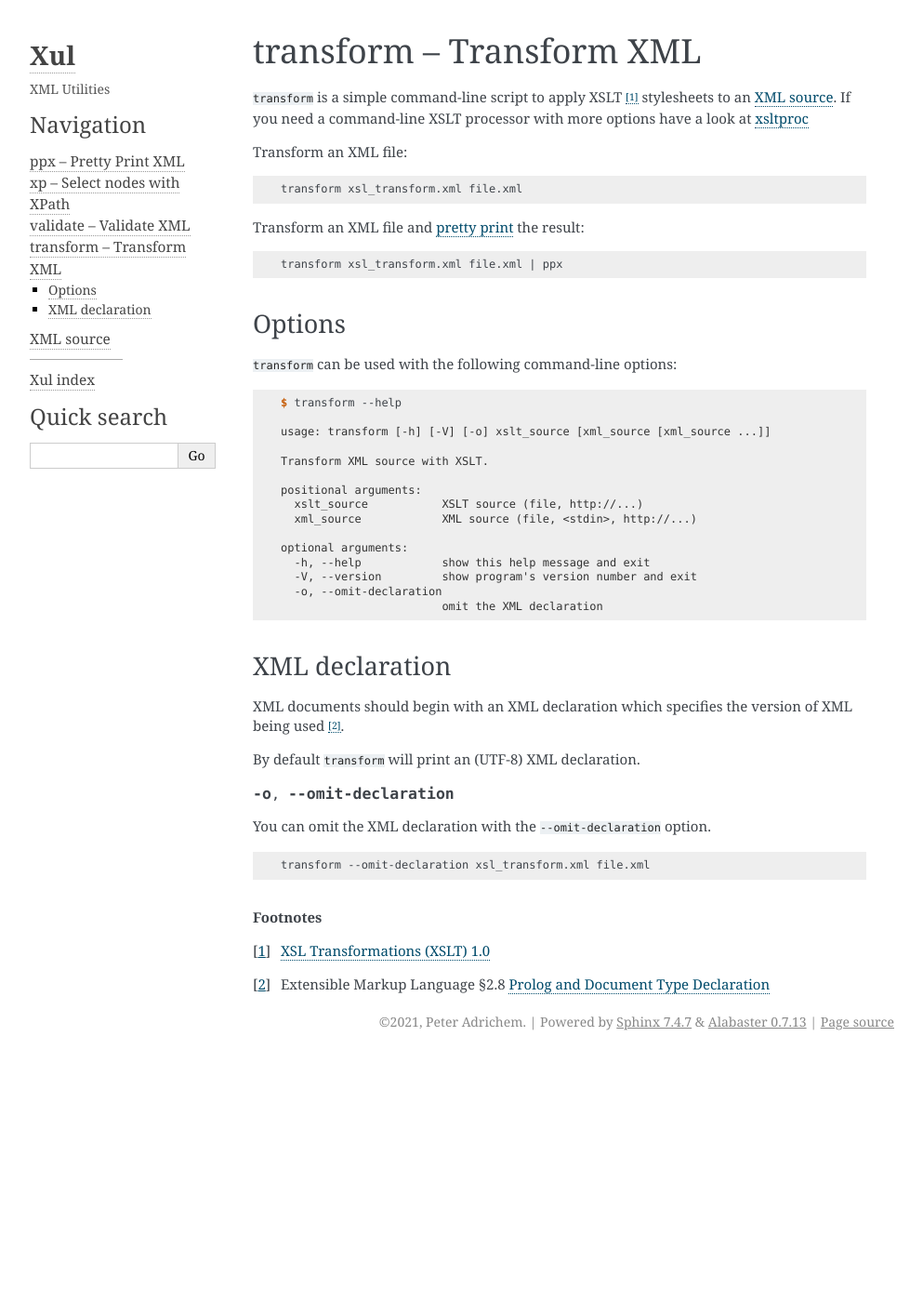
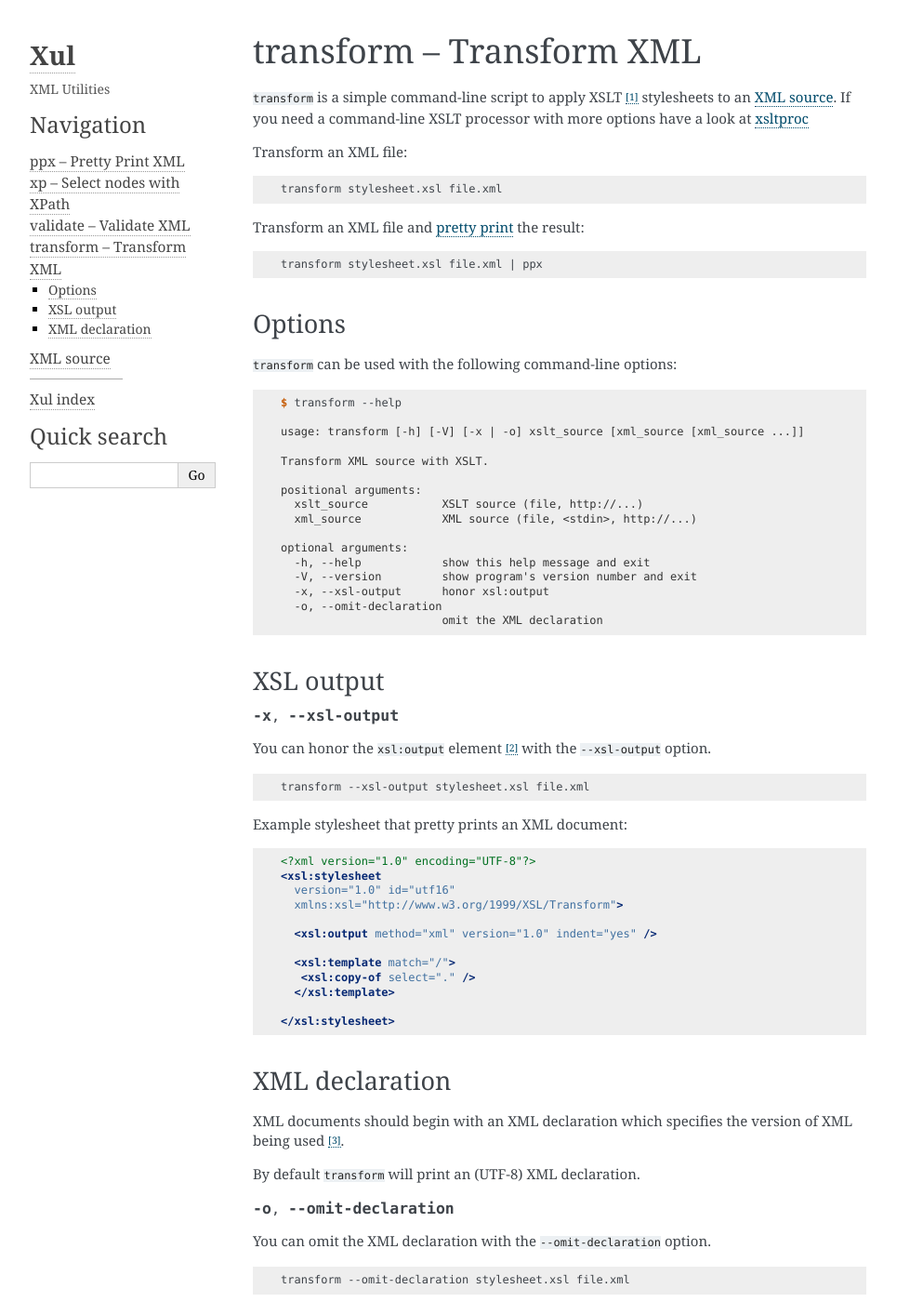
Before and after one commit to peteradrichem/Xul, a Sphinx documentation site: the page built from docs/transform.rst, in a window 1280 px wide and 1400 px high. Shown: the whole window at 93% size, without its empty margins (148-1141 px from the left). Built offline with Sphinx 7.4.7, drawn with Linux system fonts in a browser that asks for light colours; some of the changed text lies outside the part shown.

Commit message:
transform: --xsl-output option honors xsl:output.

```diff
--- a/docs/transform.rst
+++ b/docs/transform.rst
@@ -15,13 +15,13 @@ Transform an XML file:
 
 .. code-block:: bash
 
-   transform xsl_transform.xml file.xml
+   transform stylesheet.xsl file.xml
 
 Transform an XML file and :doc:`pretty print <ppx>` the result:
 
 .. code-block:: bash
 
-   transform xsl_transform.xml file.xml | ppx
+   transform stylesheet.xsl file.xml | ppx
 
 Options
 -------
@@ -31,7 +31,7 @@ Options
 
    $ transform --help
 
-   usage: transform [-h] [-V] [-o] xslt_source [xml_source [xml_source ...]]
+   usage: transform [-h] [-V] [-x | -o] xslt_source [xml_source [xml_source ...]]
 
    Transform XML source with XSLT.
 
@@ -42,12 +42,42 @@ Options
    optional arguments:
      -h, --help            show this help message and exit
      -V, --version         show program's version number and exit
+     -x, --xsl-output      honor xsl:output
      -o, --omit-declaration
                            omit the XML declaration
 
 .. index::
    single: transform script; XML declaration
    single: XML declaration; transform
+
+XSL output
+----------
+
+.. program:: transform
+.. option:: -x, --xsl-output
+
+You can honor the ``xsl:output`` element [#]_ with the ``--xsl-output`` option.
+
+.. code-block:: bash
+
+   transform --xsl-output stylesheet.xsl file.xml
+
+Example stylesheet that pretty prints an XML document:
+
+.. code-block:: xml
+
+   <?xml version="1.0" encoding="UTF-8"?>
+   <xsl:stylesheet
+     version="1.0" id="utf16"
+     xmlns:xsl="http://www.w3.org/1999/XSL/Transform">
+
+     <xsl:output method="xml" version="1.0" indent="yes" />
+
+     <xsl:template match="/">
+      <xsl:copy-of select="." />
+     </xsl:template>
+
+   </xsl:stylesheet>
 
 XML declaration
 ---------------
@@ -62,11 +92,12 @@ You can omit the XML declaration with the ``--omit-declaration`` option.
 
 .. code-block:: bash
 
-   transform --omit-declaration xsl_transform.xml file.xml
+   transform --omit-declaration stylesheet.xsl file.xml
 
 
 .. rubric:: Footnotes
 
-.. [#] `XSL Transformations (XSLT) 1.0 <https://www.w3.org/TR/xslt>`_
+.. [#] `XSL Transformations (XSLT) 1.0 <https://www.w3.org/TR/xslt-10/>`_
+.. [#] `XSL Transformations: 16 Output <https://www.w3.org/TR/xslt-10/#output>`_
 .. [#] Extensible Markup Language §2.8
    `Prolog and Document Type Declaration <https://www.w3.org/TR/xml/#sec-prolog-dtd>`_
```
Also changed, not shown: 1 other file.
